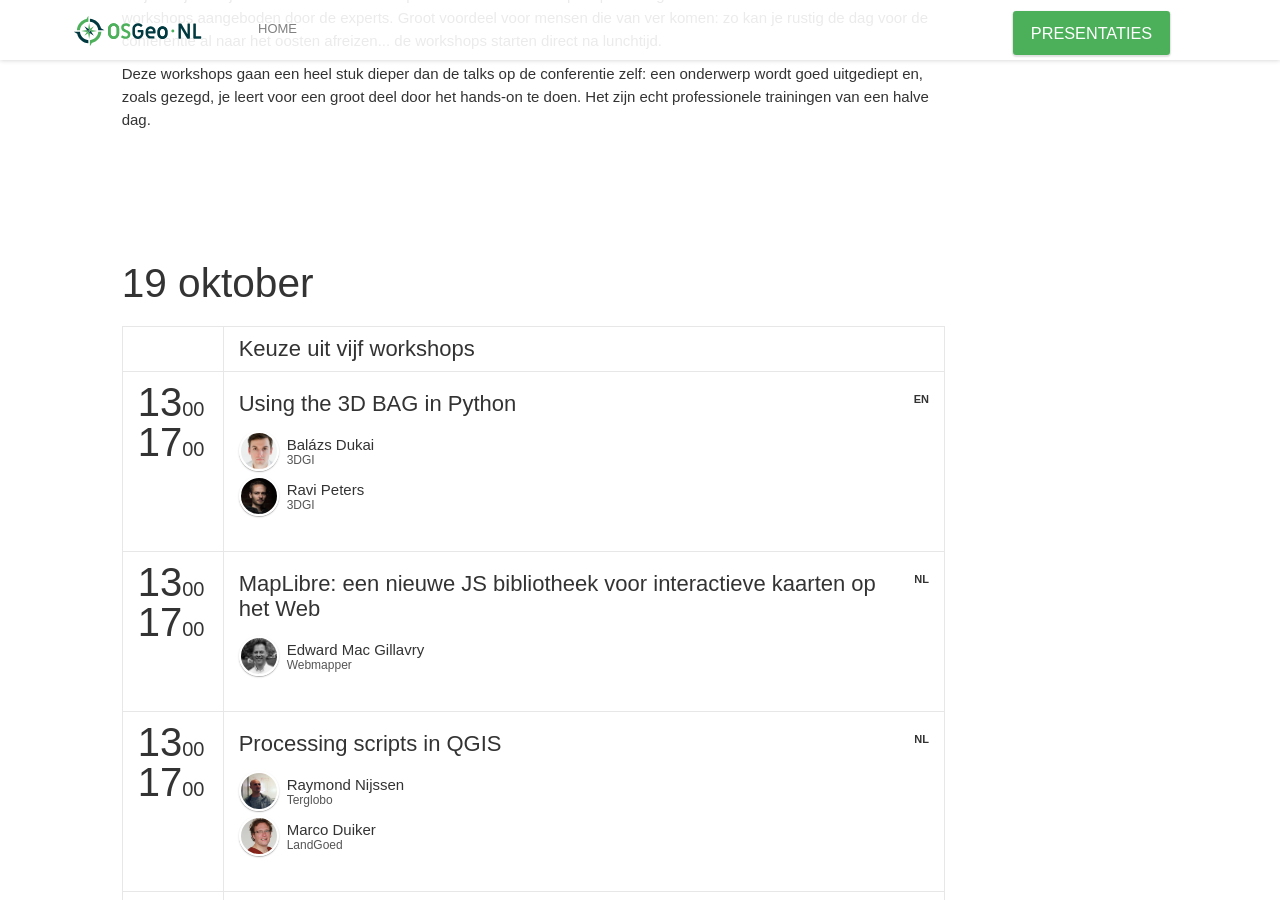
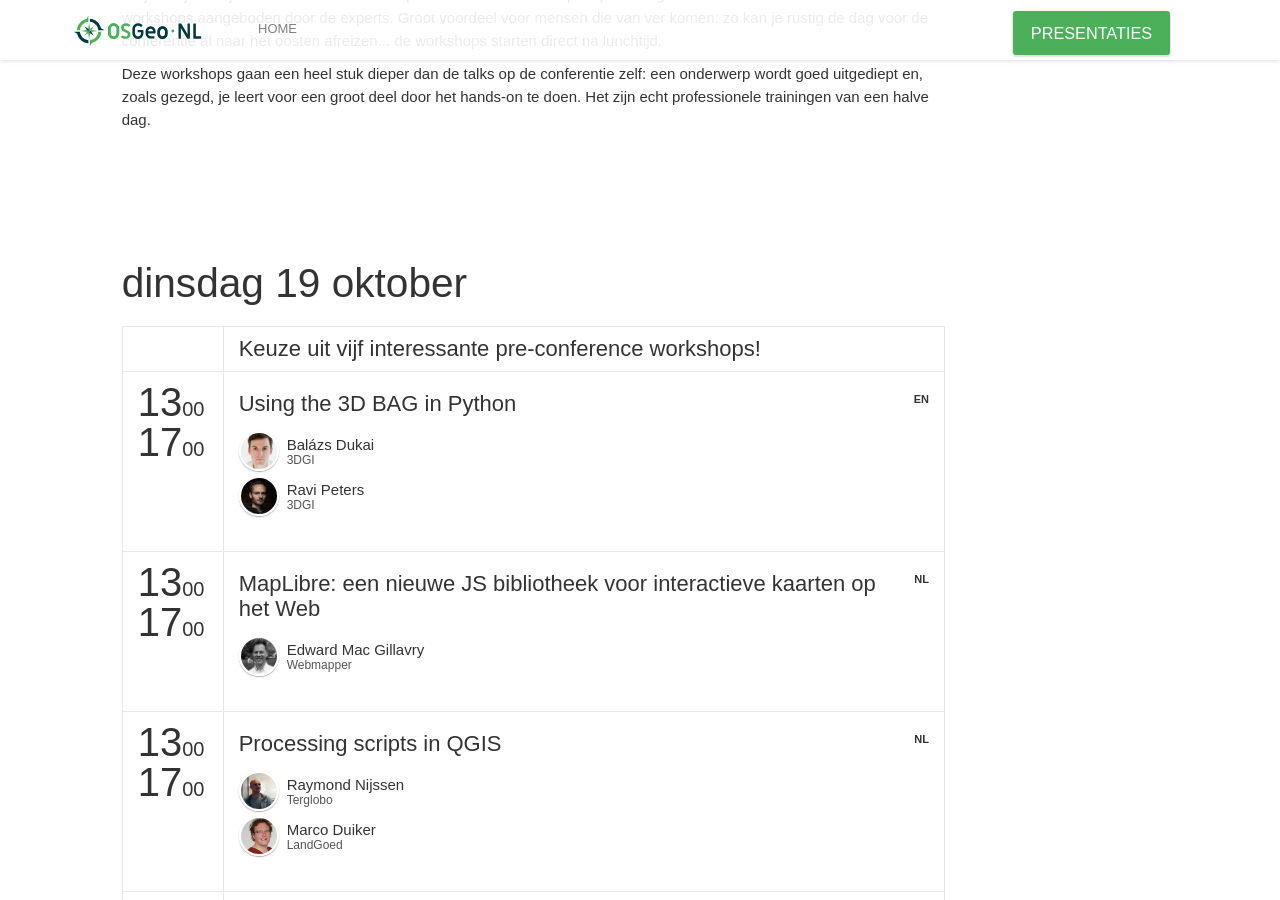
Before and after one commit to foss4gnl/2021.foss4g.nl, a Jekyll site: the page built from workshops.html, in a window 1280 px wide and 900 px high, scrolled down 474 px. Built offline with Jekyll 4.4.1, drawn with Linux system fonts in a browser that asks for light colours; nearby versions of some CDN libraries; some web fonts are replaced; comment, search, counter and statistics services are not loaded.

Commit message:
Update schedule_workshops.yml

```diff
--- a/_data/schedule_workshops.yml
+++ b/_data/schedule_workshops.yml
@@ -1,8 +1,8 @@
 -
   date: "2021-10-19"
-  dateReadable: "19 oktober"
+  dateReadable: "dinsdag 19 oktober"
   tracks:
-    - {title: "Keuze uit vijf workshops", color: "#4CB05B"}
+    - {title: "Keuze uit vijf interessante pre-conference workshops!", color: "#4CB05B"}
   timeslots:
     - {
         startTime: "13:00",
```
